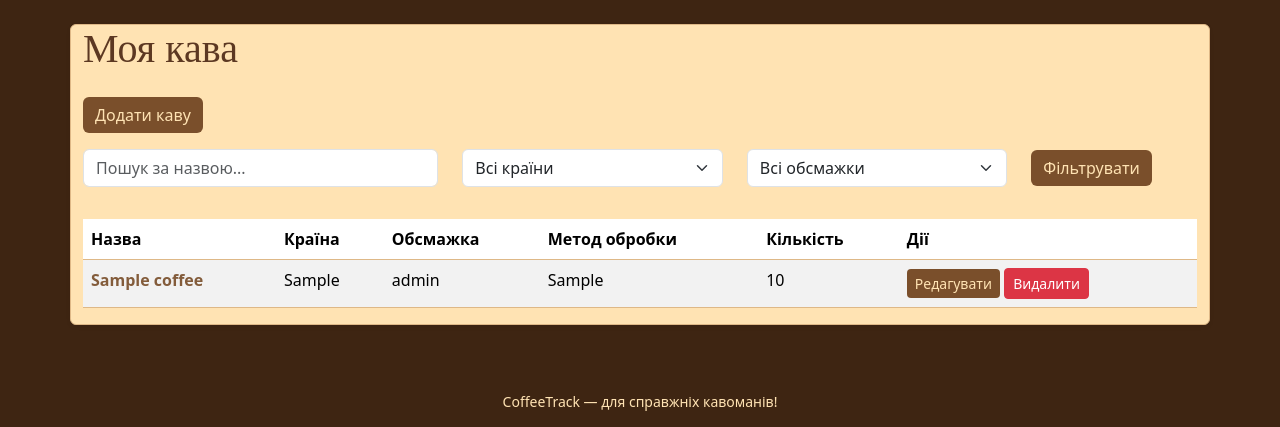
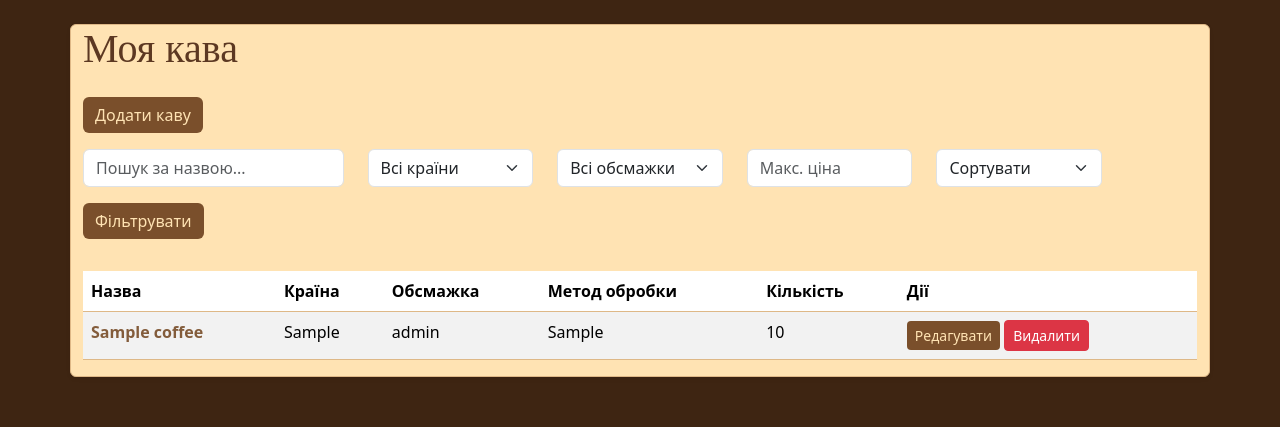
Before and after one commit to IlyaOriekhov/coffeetrackapp, a Django app: page /coffees/ in a window 1280 px wide. Shown: the part 56-483 px from the top of the page. Run offline with Django 5.2, Linux system fonts and the light colour scheme; tables that the repository leaves empty hold one stand-in row (values such as "Sample post").

Commit message:
add images and fix form/model and filtration

```diff
--- a/coffeetrackproject/coffeeapp/forms.py
+++ b/coffeetrackproject/coffeeapp/forms.py
@@ -6,12 +6,12 @@
 class CoffeeForm(forms.ModelForm):
     class Meta:
         model = Coffee
-        fields = ["name", "country", "roast_level", "process_method", "quantity"]
+        fields = ["name", "country", "roast_level", "process_method", "quantity", "image"]
 
 class RecipeForm(forms.ModelForm):
     class Meta:
         model = Recipe
-        fields = ["title", "method", "description", "ingredients", "instructions", "coffee"]
+        fields = ["title", "method", "description", "ingredients", "instructions", "coffee", "image"]
 
 class LoginForm(forms.Form):
     username = forms.CharField(max_length=50)
--- a/coffeetrackproject/coffeeapp/models.py
+++ b/coffeetrackproject/coffeeapp/models.py
@@ -9,6 +9,7 @@
     process_method = models.CharField(max_length=100)
     quantity = models.IntegerField(default=0)
     owner = models.ForeignKey(User, on_delete=models.CASCADE)
+    image = models.ImageField(upload_to='coffees/', blank=True, null=True)
 
     def __str__(self):
         return f"{self.name} ({self.country})"
@@ -21,6 +22,7 @@
     instructions = models.TextField()
     coffee = models.ForeignKey(Coffee, on_delete=models.CASCADE, related_name='recipes')
     owner = models.ForeignKey(User, on_delete=models.CASCADE)
+    image = models.ImageField(upload_to='recipes/', blank=True, null=True)
 
     def __str__(self):
         return f"{self.title}"
--- a/coffeetrackproject/coffeeapp/templates/base.html
+++ b/coffeetrackproject/coffeeapp/templates/base.html
@@ -15,7 +15,7 @@
 </head>
 <body class="coffee-bg">
     <nav class="navbar navbar-expand-lg navbar-dark coffee-navbar px-3">
-    <a class="navbar-brand" href="{% url 'coffee_list' %}">CoffeeTrack</a>
+    <a class="navbar-brand" href="{% url 'home' %}">CoffeeTrack</a>
     <button class="navbar-toggler" type="button" data-bs-toggle="collapse"
             data-bs-target="#navbarContent" aria-controls="navbarContent"
             aria-expanded="false" aria-label="Toggle navigation">
--- a/coffeetrackproject/coffeeapp/templates/coffee_detail.html
+++ b/coffeetrackproject/coffeeapp/templates/coffee_detail.html
@@ -2,6 +2,10 @@
 {% block content %}
 <div class="card coffee-detail-card p-4 mb-4">
     <h2 class="coffee-heading">{{ object.name }}</h2>
+    {% if object.image %}
+    <img src="{{ object.image.url }}" class="img-fluid rounded mb-3" style="max-width: 400px;">
+    {% endif %}
+
     <p><strong>Країна:</strong> {{ object.country }}</p>
     <p><strong>Обсмажка:</strong> {{ object.roast_level }}</p>
     <p><strong>Метод обробки:</strong> {{ object.process_method }}</p>
--- a/coffeetrackproject/coffeeapp/templates/coffee_form.html
+++ b/coffeetrackproject/coffeeapp/templates/coffee_form.html
@@ -1,7 +1,7 @@
 {% extends "base.html" %}
 {% block content %}
 <h1 class="coffee-heading">{% if form.instance.pk %}Редагувати каву{% else %}Додати каву{% endif %}</h1>
-<form method="post" class="coffee-form p-4 rounded shadow-sm">
+<form method="post" class="coffee-form p-4 rounded shadow-sm" enctype="multipart/form-data">
     {% csrf_token %}
     {{ form.as_p }}
     <button type="submit" class="btn coffee-btn">Зберегти</button>
--- a/coffeetrackproject/coffeeapp/templates/coffee_list.html
+++ b/coffeetrackproject/coffeeapp/templates/coffee_list.html
@@ -4,13 +4,11 @@
 <a href="{% url 'coffee_create' %}" class="btn coffee-btn mb-3">Додати каву</a>
 
 <form method="get" class="row gy-2 align-items-center mb-4 coffee-search-form">
-    <div class="col-sm-4 mb-2">
-        <input type="text" name="search"
-               class="form-control coffee-search-input"
-               placeholder="Пошук за назвою..."
-               value="{{ request.GET.search }}">
+    <div class="col-sm-3 mb-2">
+        <input type="text" name="search" class="form-control coffee-search-input"
+               placeholder="Пошук за назвою..." value="{{ request.GET.search }}">
     </div>
-    <div class="col-sm-3 mb-2">
+    <div class="col-sm-2 mb-2">
         <select name="country" class="form-select coffee-search-input">
             <option value="">Всі країни</option>
             {% for c in countries %}
@@ -18,7 +16,7 @@
             {% endfor %}
         </select>
     </div>
-    <div class="col-sm-3 mb-2">
+    <div class="col-sm-2 mb-2">
         <select name="roast" class="form-select coffee-search-input">
             <option value="">Всі обсмажки</option>
             {% for r in roasts %}
@@ -26,10 +24,21 @@
             {% endfor %}
         </select>
     </div>
+    <div class="col-sm-2 mb-2">
+        <input type="number" name="price" class="form-control coffee-search-input"
+            placeholder="Макс. ціна" min="0" value="{{ request.GET.price }}">
+    </div>
+    <div class="col-sm-2 mb-2">
+        <select name="order_by" class="form-select coffee-search-input">
+            <option value="">Сортувати</option>
+            <option value="price" {% if request.GET.order_by == 'price' %}selected{% endif %}>За ціною ↑</option>
+            <option value="-price" {% if request.GET.order_by == '-price' %}selected{% endif %}>За ціною ↓</option>
+            <option value="created" {% if request.GET.order_by == 'created' %}selected{% endif %}>За датою ↑</option>
+            <option value="-created" {% if request.GET.order_by == '-created' %}selected{% endif %}>За датою ↓</option>
+        </select>
+    </div>
     <div class="col-auto mb-2">
-        <button type="submit" class="btn coffee-btn">
-            Фільтрувати
-        </button>
+        <button type="submit" class="btn coffee-btn">Фільтрувати</button>
     </div>
 </form>
 
--- a/coffeetrackproject/coffeeapp/templates/recipe_detail.html
+++ b/coffeetrackproject/coffeeapp/templates/recipe_detail.html
@@ -2,6 +2,10 @@
 {% block content %}
 <div class="card recipe-detail-card coffee-detail-card p-4 mb-4">
     <h2 class="coffee-heading">{{ object.title }}</h2>
+    {% if object.image %}
+        <img src="{{ object.image.url }}" alt="Фото рецепта" class="img-fluid rounded mb-3" style="max-width: 400px;">
+    {% endif %}
+
     <p><strong>Метод:</strong> {{ object.method }}</p>
     <p><strong>Опис:</strong> {{ object.description }}</p>
     {% if object.ingredients %}
--- a/coffeetrackproject/coffeeapp/templates/recipe_form.html
+++ b/coffeetrackproject/coffeeapp/templates/recipe_form.html
@@ -1,7 +1,7 @@
 {% extends "base.html" %}
 {% block content %}
 <h1 class="coffee-heading">{% if form.instance.pk %}Редагувати рецепт{% else %}Додати рецепт{% endif %}</h1>
-<form method="post" class="recipe-form coffee-form p-4 rounded shadow-sm">
+<form method="post" class="recipe-form coffee-form p-4 rounded shadow-sm" enctype="multipart/form-data">
     {% csrf_token %}
     {{ form.as_p }}
     <button type="submit" class="btn coffee-btn">Зберегти</button>
--- a/coffeetrackproject/coffeeapp/urls.py
+++ b/coffeetrackproject/coffeeapp/urls.py
@@ -4,6 +4,9 @@
     CoffeeUpdateView, CoffeeDeleteView, RecipeListView, RecipeCreateView, RecipeDetailView,
     RecipeUpdateView, RecipeDeleteView, login_view, register_view, logout_view, home_view
 )
+
+from django.conf import settings
+from django.conf.urls.static import static
 
 urlpatterns = [
     path('', home_view, name='home'),
@@ -25,3 +28,5 @@
     path('logout/', logout_view, name="logout"),
 
 ]
+if settings.DEBUG:
+    urlpatterns += static(settings.MEDIA_URL, document_root=settings.MEDIA_ROOT)
--- a/coffeetrackproject/coffeeapp/views.py
+++ b/coffeetrackproject/coffeeapp/views.py
@@ -21,18 +21,26 @@
         search_query = self.request.GET.get("search", "")
         country = self.request.GET.get("country", "")
         roast = self.request.GET.get("roast", "")
+        price = self.request.GET.get("price", "")
+        order_by = self.request.GET.get("order_by", "")
+
         if search_query:
             queryset = queryset.filter(name__icontains=search_query)
         if country:
             queryset = queryset.filter(country=country)
         if roast:
             queryset = queryset.filter(roast_level=roast)
+        if price:
+            queryset = queryset.filter(price__lte=price)
+        if order_by in ["price", "-price", "created", "-created"]:
+            queryset = queryset.order_by(order_by)
+
         return queryset
 
     def get_context_data(self, **kwargs):
         context = super().get_context_data(**kwargs)
-        context['countries'] = Coffee.objects.values_list('country', flat=True).distinct()
-        context['roasts'] = Coffee.objects.values_list('roast_level', flat=True).distinct()
+        context["countries"] = Coffee.objects.values_list("country", flat=True).distinct()
+        context["roasts"] = Coffee.objects.values_list("roast_level", flat=True).distinct()
         return context
 
 
--- a/coffeetrackproject/coffeetrackproject/settings.py
+++ b/coffeetrackproject/coffeetrackproject/settings.py
@@ -119,6 +119,8 @@
 STATICFILES_DIRS = [
     BASE_DIR / 'static',
 ]
+MEDIA_URL = '/media/'
+MEDIA_ROOT = os.path.join(BASE_DIR, 'media')
 
 # Default primary key field type
 # https://docs.djangoproject.com/en/5.2/ref/settings/#default-auto-field
```
Also changed, not shown: coffeetrackproject/coffeeapp/migrations/0002_recipe_image.py (added), coffeetrackproject/coffeeapp/migrations/0003_coffee_image.py (added).
